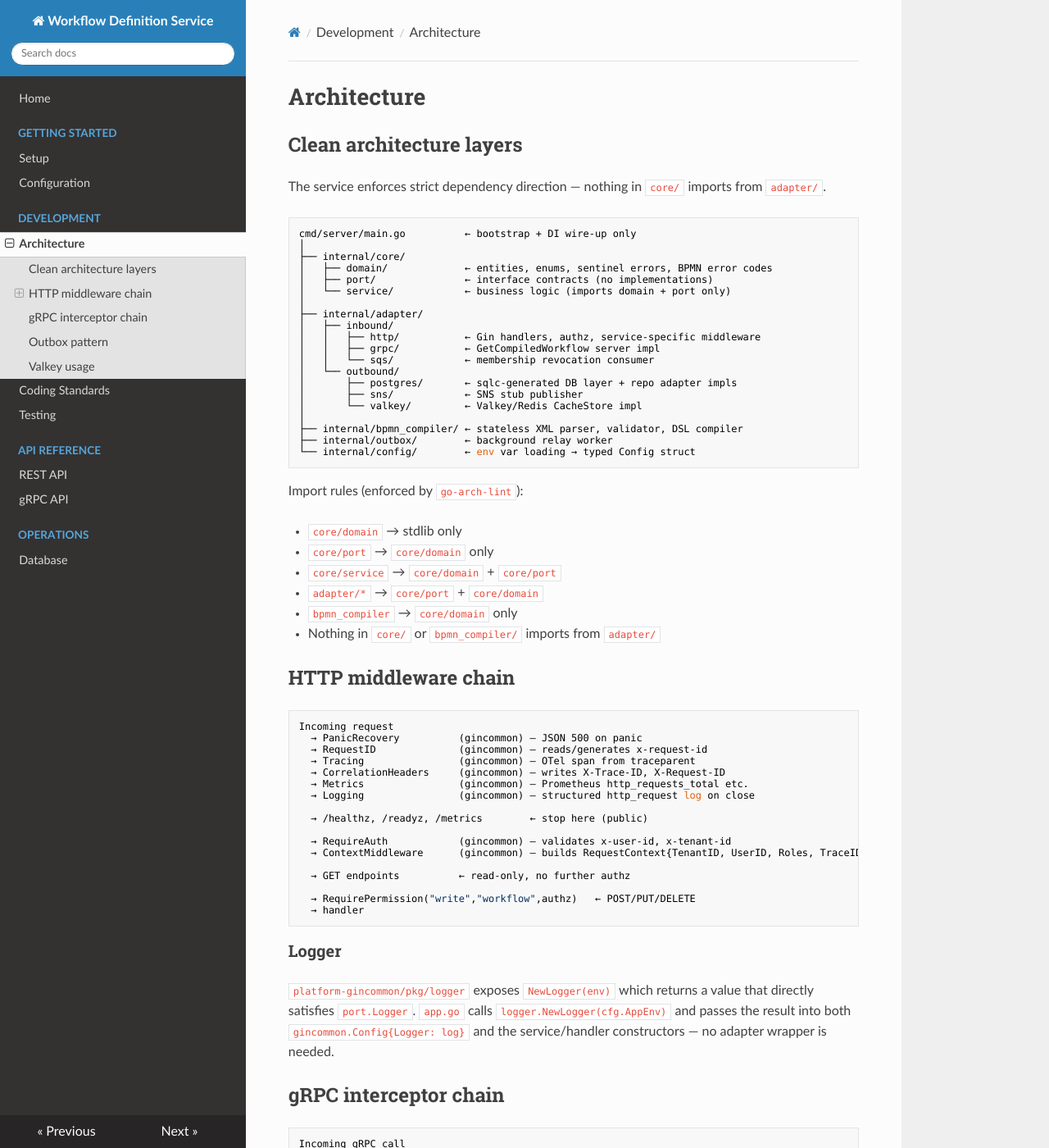
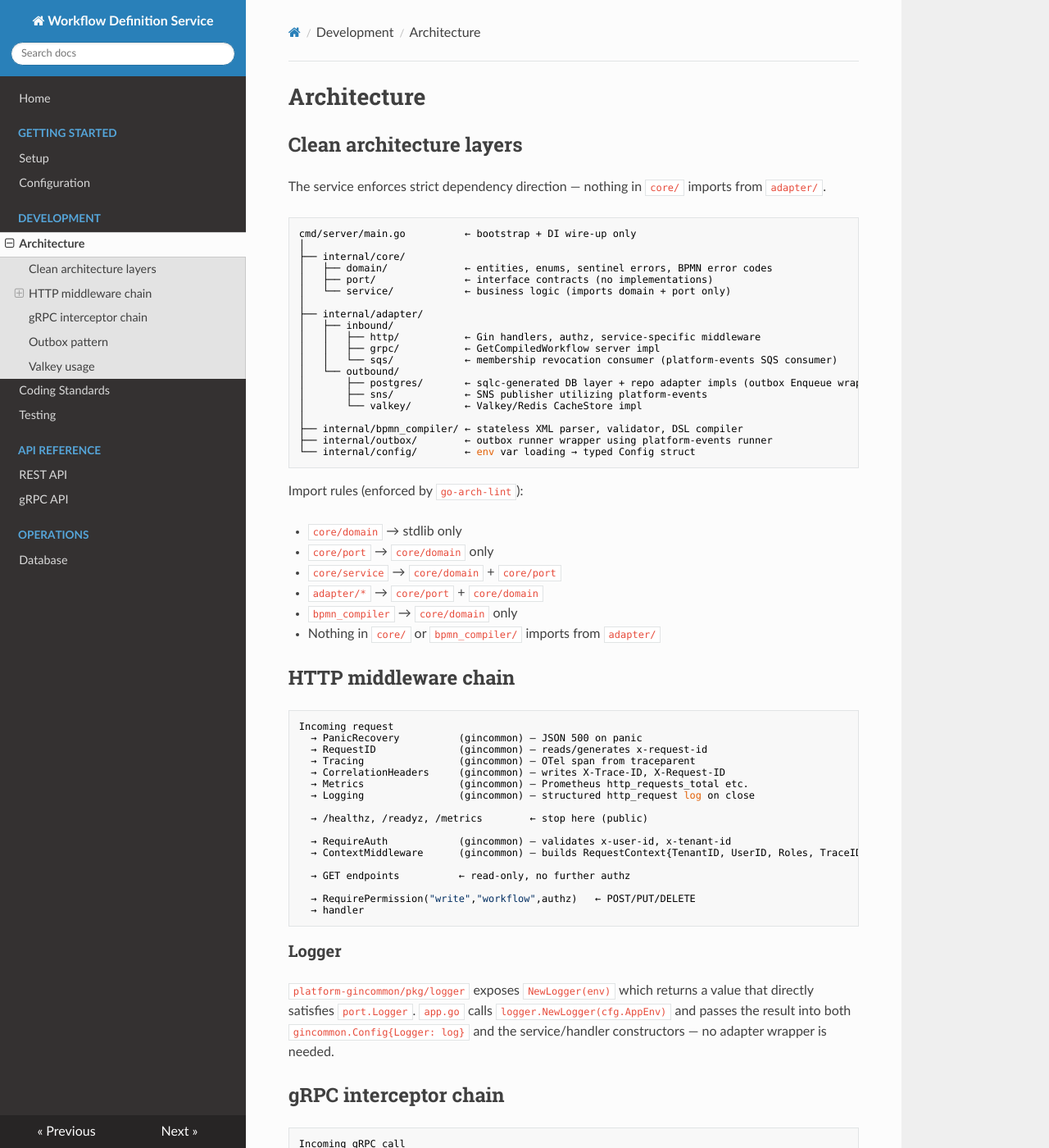
Before and after one commit to BCBP-SOLUTIONS-FZC-LLC/workflow-definition-service, an MkDocs documentation site: the page built from docs/architecture.md, in a window 1280 px wide and 1400 px high. Shown: the whole window at 82% size. Built offline with MkDocs 1.6.1, drawn with Linux system fonts in a browser that asks for light colours; nearby versions of some CDN libraries; some of the changed text lies outside the part shown.

Commit message:
docs: update events and db docs

````diff
--- a/docs/architecture.md
+++ b/docs/architecture.md
@@ -16,14 +16,14 @@
 │   ├── inbound/
 │   │   ├── http/           ← Gin handlers, authz, service-specific middleware
 │   │   ├── grpc/           ← GetCompiledWorkflow server impl
-│   │   └── sqs/            ← membership revocation consumer
+│   │   └── sqs/            ← membership revocation consumer (platform-events SQS consumer)
 │   └── outbound/
-│       ├── postgres/       ← sqlc-generated DB layer + repo adapter impls
-│       ├── sns/            ← SNS stub publisher
+│       ├── postgres/       ← sqlc-generated DB layer + repo adapter impls (outbox Enqueue wrapper)
+│       ├── sns/            ← SNS publisher utilizing platform-events
 │       └── valkey/         ← Valkey/Redis CacheStore impl
 │
 ├── internal/bpmn_compiler/ ← stateless XML parser, validator, DSL compiler
-├── internal/outbox/        ← background relay worker
+├── internal/outbox/        ← outbox runner wrapper using platform-events runner
 └── internal/config/        ← env var loading → typed Config struct
 ```
 
@@ -73,18 +73,18 @@
 
 ## Outbox pattern
 
-Business mutations and their associated domain events are written in the same PostgreSQL transaction. A background `OutboxRelay` worker polls `status = 'PENDING'` rows, dispatches to SNS, and marks them `SENT`. If the relay crashes between SNS dispatch and DB update, the event UUID is reused for downstream deduplication.
+Business mutations and their associated domain events are written in the same PostgreSQL transaction. The service enqueues events using `outbox.Enqueue` inside the database transaction. A background `outbox.Runner` worker (from `platform-events`) polls the `outbox_events` table where `published_at IS NULL` and `scheduled_at <= NOW()`, dispatches to SNS, and marks them published.
 
 ```sh
 Handler
   └─ tx.ExecContext: UPDATE workflow_version SET status='PUBLISHED' ...
-  └─ tx.ExecContext: INSERT INTO outbox (id, ..., status='PENDING') ...
+  └─ outbox.Enqueue: INSERT INTO outbox_events (id, ..., published_at=NULL) ...
   └─ tx.Commit()
 
-OutboxRelay (every 500ms)
-  └─ SELECT ... FROM outbox WHERE status='PENDING' LIMIT 50 FOR UPDATE SKIP LOCKED
+outbox.Runner
+  └─ SELECT ... FROM outbox_events WHERE published_at IS NULL AND scheduled_at <= NOW() FOR UPDATE SKIP LOCKED
   └─ SNS.Publish(payload)
-  └─ UPDATE outbox SET status='SENT', processed_at=NOW()
+  └─ UPDATE outbox_events SET published_at=NOW()
 ```
 
 ## Valkey usage
````
Also changed, not shown: docs/configuration.md (+2 -0 lines), docs/database.md (+2 -1 lines).
